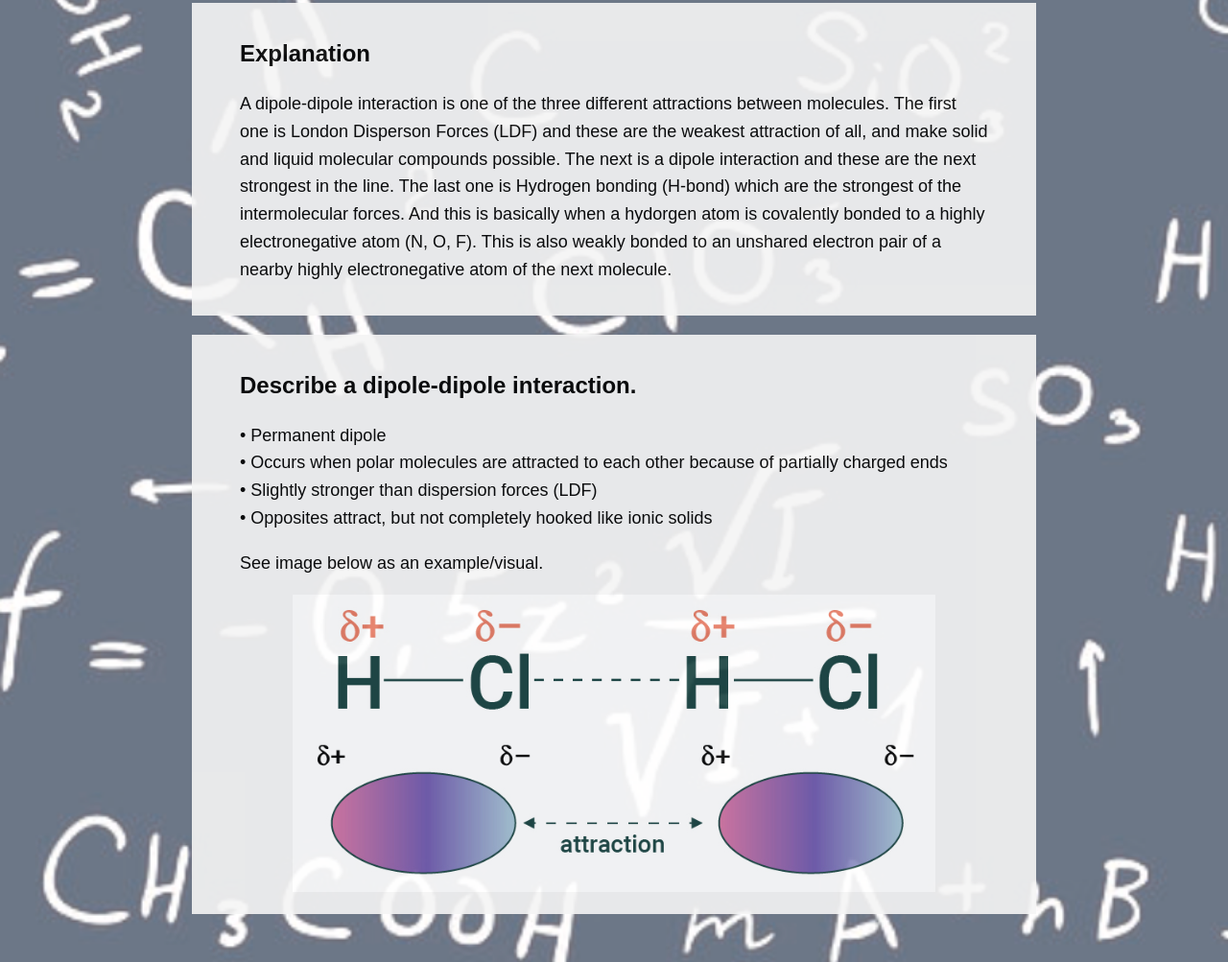
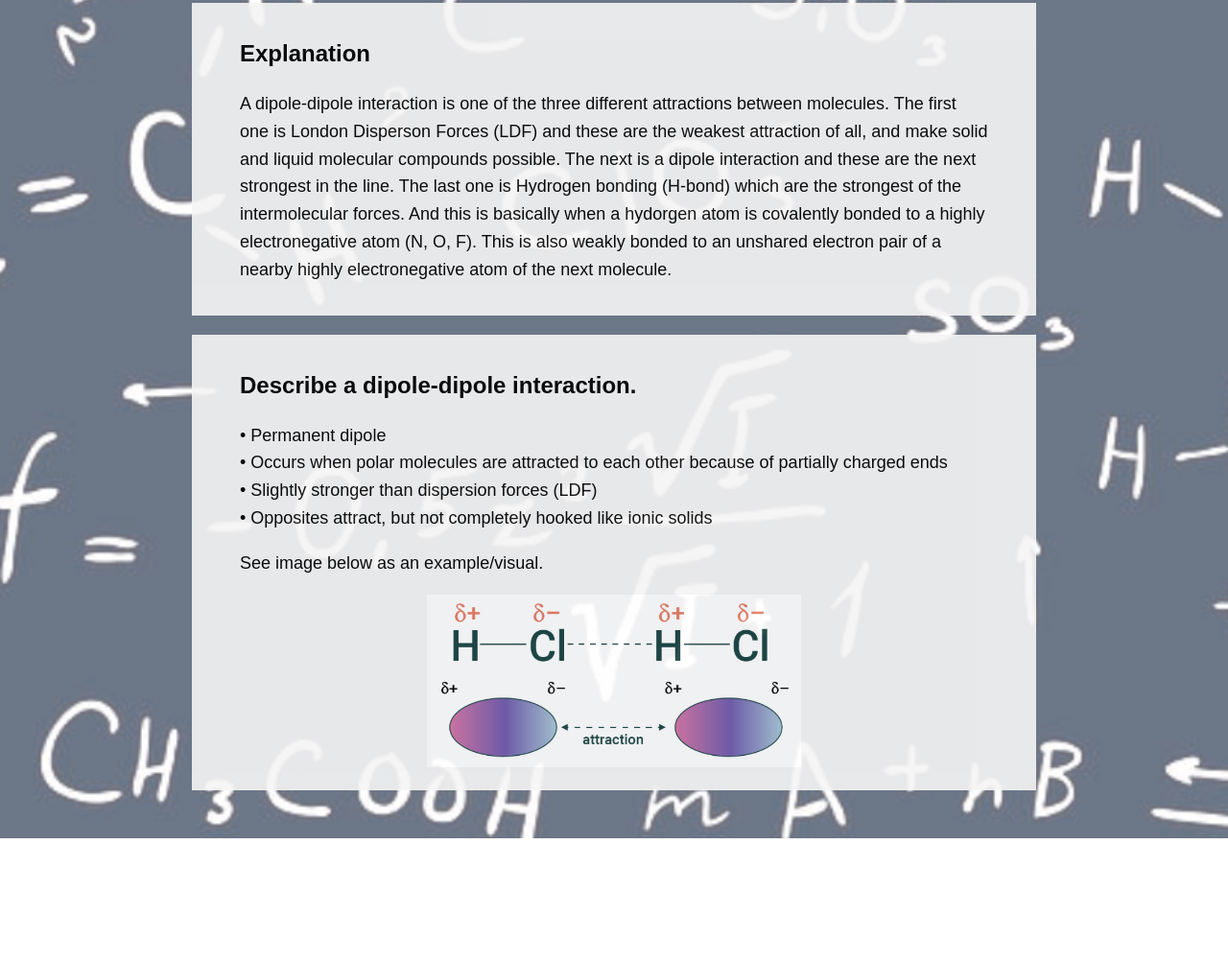
Before and after one commit to danwanthj/chemunitsreviewproject, a plain HTML site: page unit4.html in a window 1280 px wide. Shown: the part 1228-2231 px from the top of the page at 96% size. After the commit the page ends 2102 px from the top, so only its background shows below. Drawn offline with Linux system fonts and the light colour scheme.

Commit message:
Update unit4.html

```diff
--- a/unit4.html
+++ b/unit4.html
@@ -81,7 +81,7 @@
                     <dt>• Opposites attract, but not completely hooked like ionic solids</dt>
                 </dl>
                 <p>See image below as an example/visual.</p>
-                <center><img src="unit 4.png" alt="Phosphorus Lewis Dot"></center>
+                <center><img src="unit 4.png" alt="Phosphorus Lewis Dot" width="50%"></center>
             </div>
         </div>
 
```
